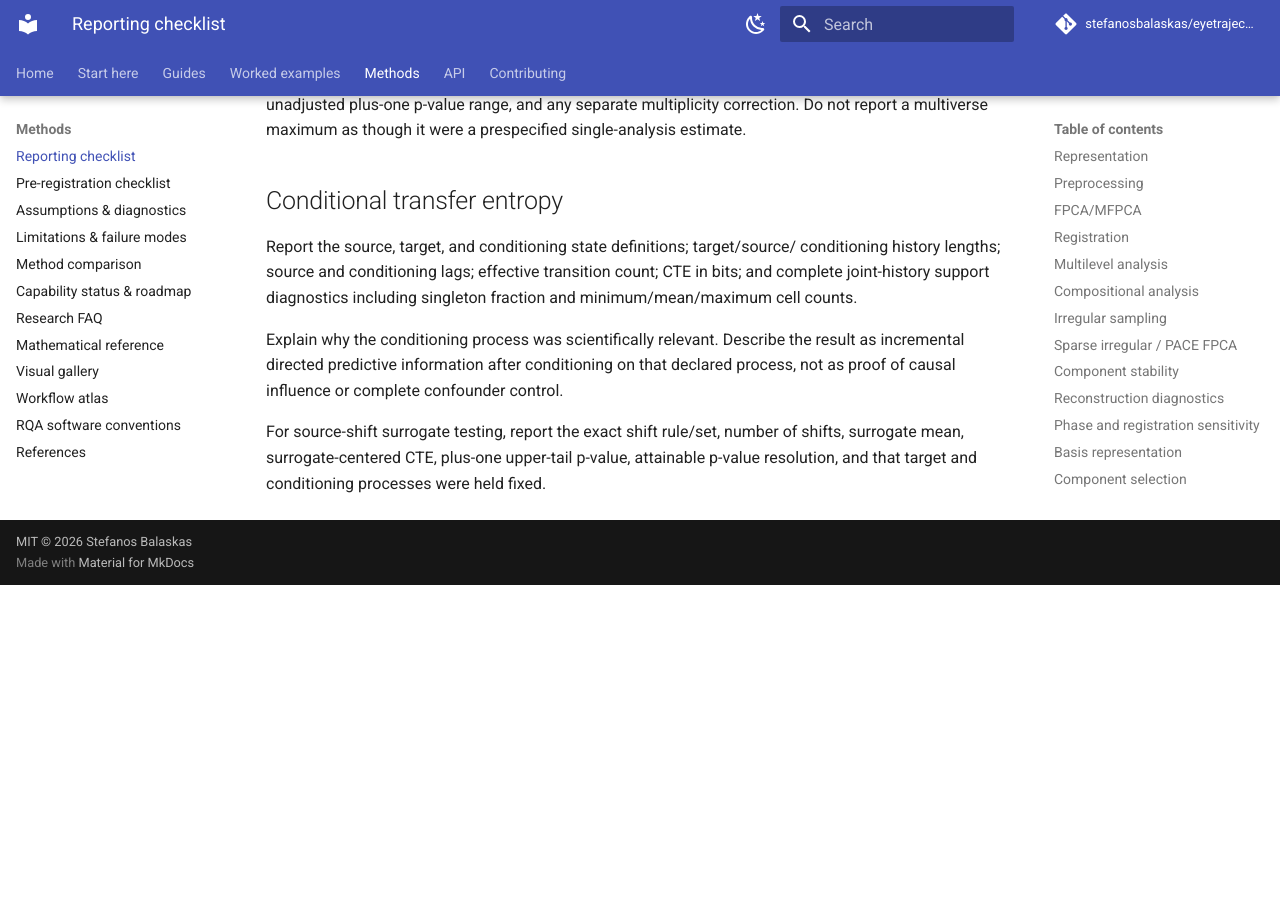
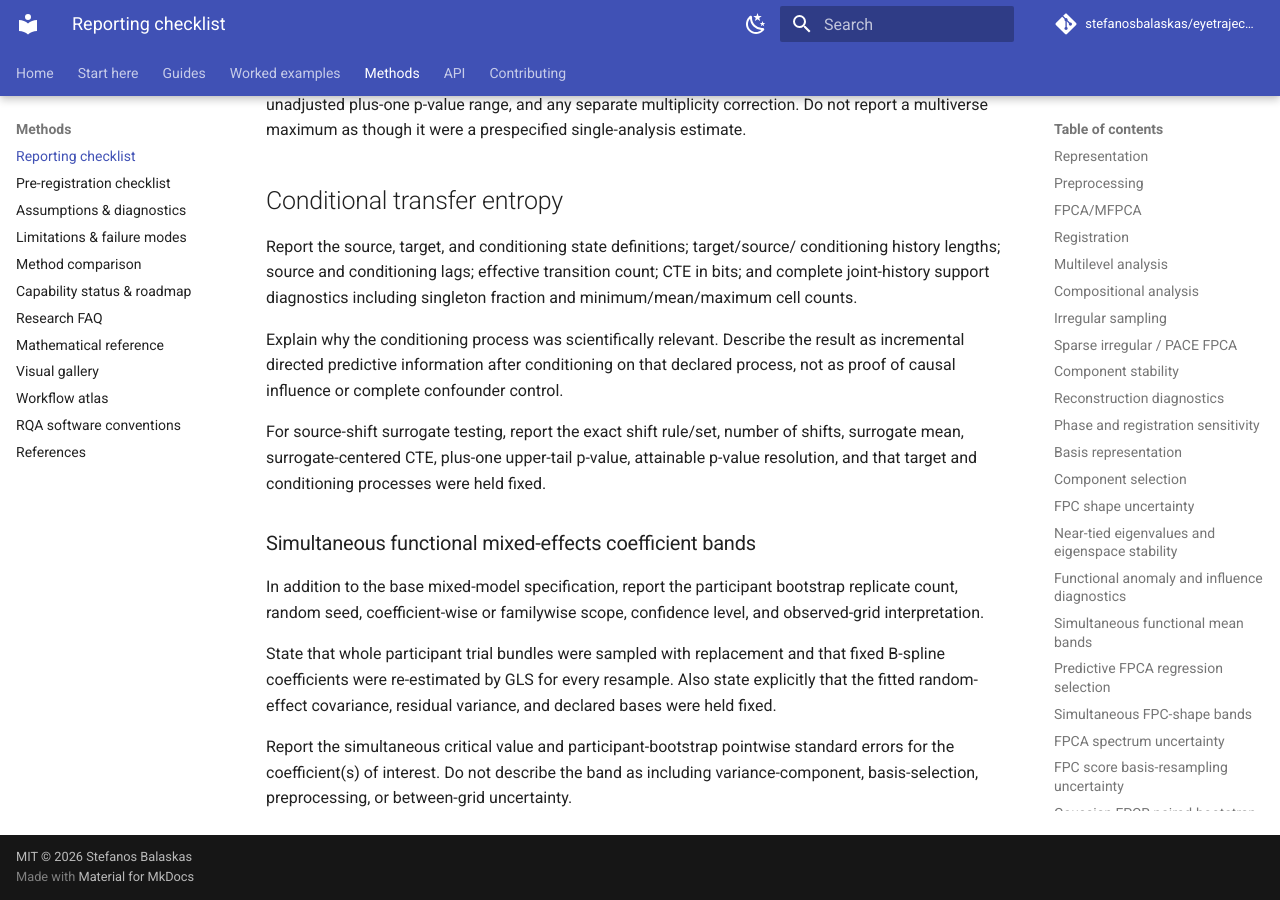
Before and after one commit to stefanosbalaskas/eyetrajectoriespy, an MkDocs documentation site: the page built from docs/methods/reporting.md, in a window 1280 px wide and 900 px high, scrolled down 27005 px. Built offline with MkDocs 1.6.1 and Material for MkDocs 9.7.7, drawn with Linux system fonts in a browser that asks for light colours; comment, search, counter and statistics services are not loaded; before the commit the page ends 27590 px from its top, so only the background shows below that.

Commit message:
Add mixed-effects simultaneous inference reporting guidance

```diff
--- a/docs/methods/reporting.md
+++ b/docs/methods/reporting.md
@@ -861,3 +861,19 @@
 shifts, surrogate mean, surrogate-centered CTE, plus-one upper-tail p-value,
 attainable p-value resolution, and that target and conditioning processes were
 held fixed.
+
+### Simultaneous functional mixed-effects coefficient bands
+
+In addition to the base mixed-model specification, report the participant
+bootstrap replicate count, random seed, coefficient-wise or familywise scope,
+confidence level, and observed-grid interpretation.
+
+State that whole participant trial bundles were sampled with replacement and
+that fixed B-spline coefficients were re-estimated by GLS for every resample.
+Also state explicitly that the fitted random-effect covariance, residual
+variance, and declared bases were held fixed.
+
+Report the simultaneous critical value and participant-bootstrap pointwise
+standard errors for the coefficient(s) of interest. Do not describe the band as
+including variance-component, basis-selection, preprocessing, or between-grid
+uncertainty.
```
